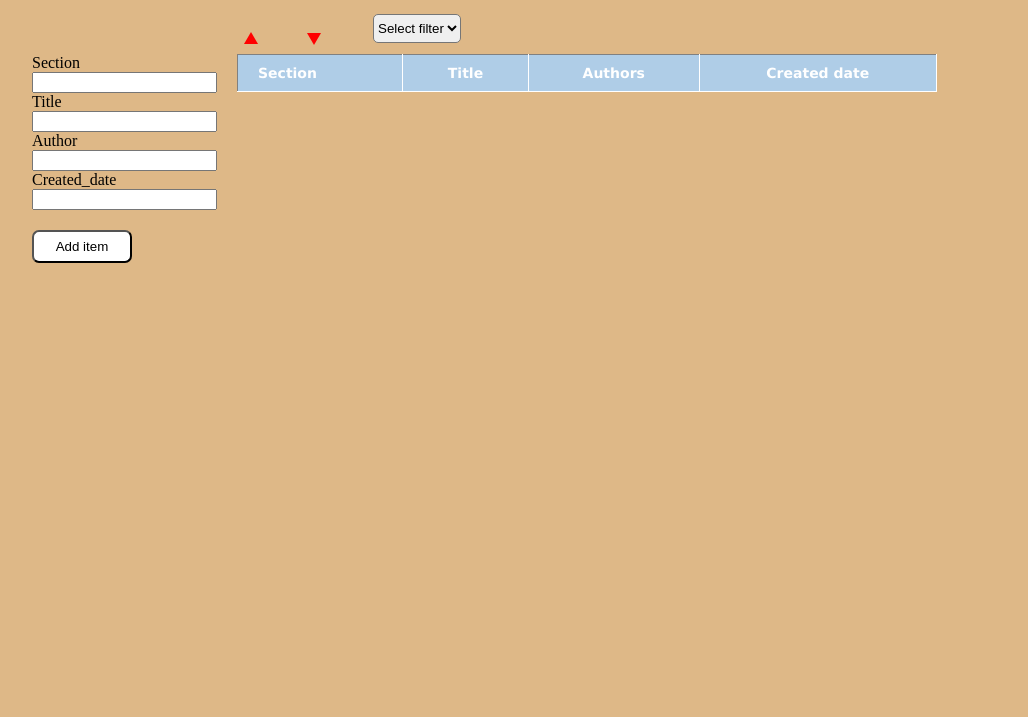
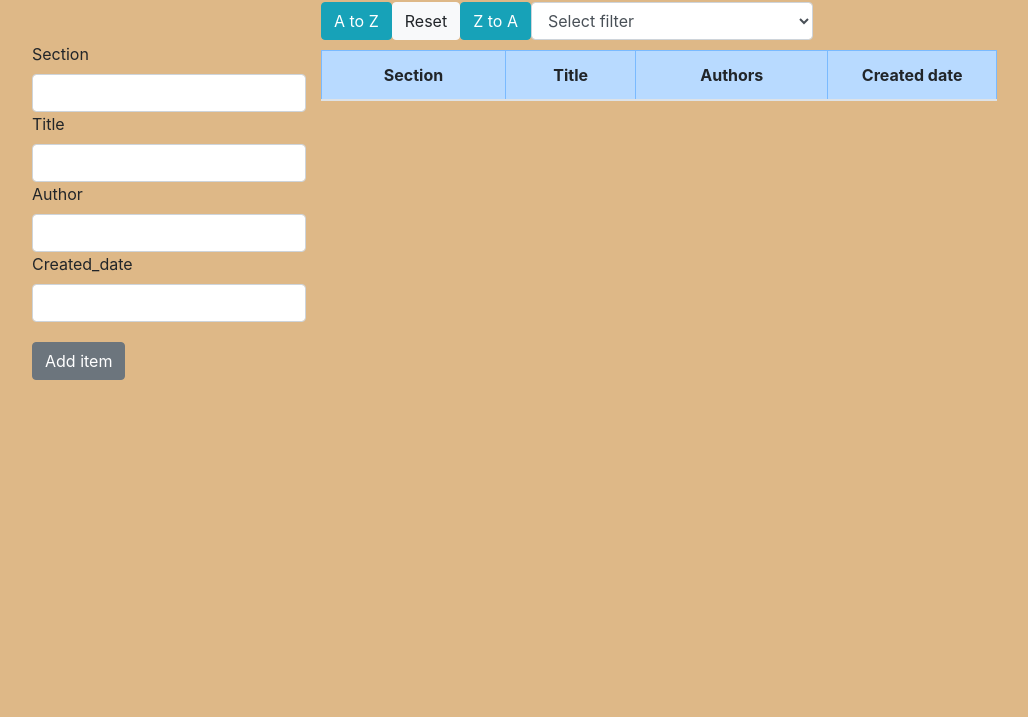
Before and after one commit to DimaShcherbakov/TableTask, a plain HTML site: page index.html in a window 1280 px wide. Shown: the part 83-800 px from the top of the page, without its empty margins (118-1146 px from the left). Drawn offline with nearby package versions, Linux system fonts and the light colour scheme; no server answers.

Commit message:
reboot with BT

```diff
--- /dev/null
+++ b/css/style.css
@@ -0,0 +1,20 @@
+
+body{
+    max-width: 980px;
+    margin:0 auto;
+    background-color:burlywood;
+}
+
+span{
+    font-family: "Old English Text MT";
+    font-size: 32px;
+}
+.table{
+    margin-top:10px;
+}
+.row .col-sm2{
+    padding-top:40px;
+}
+#add-element{
+    margin-top:20px;
+}
--- a/index.html
+++ b/index.html
@@ -1,51 +1,60 @@
-<!DOCTYPE html>
-<html>
+<!Doctype html>
+<html lang="en">
   <head>
-  <meta charset="utf-8" />
+    <meta charset="utf-8">
+    <meta name="viewport" content="width=device-width, initial-scale=1, shrink-to-fit=no">
+    <link rel="stylesheet" href="node_modules/bootstrap/dist/css/bootstrap.min.css">
+    <link rel="stylesheet" href="css/style.css">
     <title>Table</title>
-  <link rel="stylesheet" href="./style.css">
-  <script src = "./node_modules/bootstrap/dist/js/bootstrap.bundle.min.js"></script>
-  <link href = "./node_modules/bootstrap/dist/css/bootstrap.min.css"/>
   </head>
   <body>
-     <h1 class = "title-wrapper">
-        Table of the most popular news at
+    <h1 class = "h2 text-center">
+        Table of the most popular news at <br/>
         <span>"The New York Times"</span>
      </h1>
-     <div class = "wrapper">
-        <div action="" class = "user-enter">
+     <div class="container">
+        <div class="row justify-content-md-center">
+          <div class="col-sm2">
             <label for="exampleFormControlInput1">Section</label>
-            <input type="email" class="form-control" id="exampleFormControlInput1">
+            <input type="text" class="form-control" id="exampleFormControlInput1">
             <label for="exampleFormControlInput1">Title</label>
-            <input type="email" class="form-control" id="exampleFormControlInput1">
+            <input type="text" class="form-control" id="exampleFormControlInput1">
             <label for="exampleFormControlInput1">Author</label>
-            <input type="email" class="form-control" id="exampleFormControlInput1">
+            <input type="text" class="form-control" id="exampleFormControlInput1">
             <label for="exampleFormControlInput1">Created_date</label>
-            <input type="email" class="form-control" id="exampleFormControlInput1">
-            <button id = "add-element">Add item</button>
+            <input type="text" class="form-control" id="exampleFormControlInput1">
+            <button class = "btn btn-secondary" id = "add-element">Add item</button>
           </div>
+          <div class="col-sm">
             <div>
-            <div class = "table-header">
-                <button id = "descending-sort" onclick="sorting(2)"></button>
-                <!-- <button id = "normal-state" onclick="sorting(0)"></button> -->
-                <button id = "ascending-sort" onClick="sorting(1)"></button>
-                <select id = "user-choice" class="form-control form-control-sm" onChange="filter()">
+                <div class = "container">
+                    <div class="row">
+                    <button class="btn btn-info " onclick="sorting(1)">A to Z</button>
+                    <button class="btn btn-light  " onclick="sorting(0)">Reset</button>
+                    <button class="btn btn-info " onClick="sorting(2)">Z to A</button>
+                    <select id = "user-choice" class="form-control form-control-LG col-5" onChange="filter()">
                         <option value="">Select filter</option>
                     </select>
                     </div>
-            <table id = "myTable" border="1">
-        <thead>
-            <tr>
-                <th>Section</th>
-                <th>Title</th>
-                <th>Authors</th>
-                <th>Created date</th>
+                </div>
+                <table class = "table table-bordered" id = "myTable" >
+                    <thead >
+                        <tr class="table-primary">
+                            <th class = "text-center  w-15">Section</th>
+                            <th class = "text-center  w-30">Title</th>
+                            <th class = "text-center  w-30">Authors</th>
+                            <th class = "text-center  w-25">Created date</th>
                         </tr>
                         </thead>
                     <tbody id = "bodyTable"></tbody>
                 </table>
             </div>
           </div>
-  <script src = "script.js"></script>
+        </div>
+      </div>
+    <script src="https://code.jquery.com/jquery-3.3.1.slim.min.js" integrity="sha384-q8i/X+965DzO0rT7abK41JStQIAqVgRVzpbzo5smXKp4YfRvH+8abtTE1Pi6jizo" crossorigin="anonymous"></script>
+    <script src="https://cdnjs.cloudflare.com/ajax/libs/popper.js/1.14.3/umd/popper.min.js" integrity="sha384-ZMP7rVo3mIykV+2+9J3UJ46jBk0WLaUAdn689aCwoqbBJiSnjAK/l8WvCWPIPm49" crossorigin="anonymous"></script>
+    <script src="node_modules/bootstrap/dist/js/bootstrap.min.js"></script>
+    <script src = "js/script.js"></script>
 </body>
 </html>
--- a/script.js
+++ b/js/script.js
@@ -10,15 +10,13 @@ let Request = async (url)=>{
     const info = await fetch(`${url}`);
     const data = await info.json();
     resultArray = data.results;
-    for(let g = 0; g < resultArray.length; g++){
-        copyResultArray.push(resultArray[g])
-    }
+    copyResultArray = resultArray;
     return resultArray,copyResultArray;
 }
 const dataTr = Request(resultUrl)
 .then(res => {
     resultArray = res;
-    createTable(resultArray);
+    createUI(resultArray);
     });
 
 let createSelect = (array)=>{
@@ -30,7 +28,7 @@ let createSelect = (array)=>{
     }
 }
 
-let createTable = (array) => {
+let createUI = (array) => {
     document.getElementById("bodyTable").innerHTML = "";
     for(let i = 0; i < array.length; i++){
         sectionArray.push(array[i].section);
@@ -38,9 +36,13 @@ let createTable = (array) => {
         tr.id = "Table-row" + i;
 
         let td_1 = document.createElement("td");
+        td_1.className = "text-center center-block table-primary";
         let td_2 = document.createElement("td");
+        td_2.className = "text-center center-block table-info";
         let td_3 = document.createElement("td");
+        td_3.className = "text-center center-block table-info";
         let td_4 = document.createElement("td");
+        td_4.className = "text-center center-block table-info";
 
         let textTd_1 = document.createTextNode(array[i].section);
         td_1.appendChild(textTd_1);
@@ -63,16 +65,16 @@ let createTable = (array) => {
 
 let sorting = (sortType)=>{
     switch(sortType){
-        // case 0:
-        //     document.getElementById("bodyTable").innerHTML = "";
-        //     document.getElementById("user-choice").value = "Select filter";
-        //     console.log(copyResultArray)
-        //     createTable(copyResultArray);
-        //     break;
+        case 0:
+            document.getElementById("bodyTable").innerHTML = "";
+            document.getElementById("user-choice").value = "Select filter";
+            console.log(resultArray)
+            createUI(resultArray);
+            break;
         case 1:
             document.getElementById("bodyTable").innerHTML = "";
             document.getElementById("user-choice").value = "Select filter"
-            let ascArray = resultArray.sort((a, b)=> {
+            let ascArray = copyResultArray.sort((a, b)=> {
                 if (a.section > b.section) {
                 return 1;
                 }
@@ -81,12 +83,12 @@ let sorting = (sortType)=>{
                 }
                 return 0;
             });
-            createTable(ascArray);
+            createUI(ascArray);
             break;
         case 2:
             document.getElementById("bodyTable").innerHTML = "";
             document.getElementById("user-choice").value = "Select filter";
-            let descArray = resultArray.sort((a, b)=> {
+            let descArray = copyResultArray.sort((a, b)=> {
                 if (a.section < b.section) {
                 return 1;
                 }
@@ -95,13 +97,13 @@ let sorting = (sortType)=>{
                 }
                 return 0;
             });
-            createTable(descArray);
+            createUI(descArray);
             break;
     }
 }
 let filter = ()=>{
     if(document.getElementById("user-choice").value !="Select filter"){
-        clearArray = resultArray.filter(item => item.section === document.getElementById("user-choice").value);
-        createTable(clearArray);
+        clearArray = copyResultArray.filter(item => item.section === document.getElementById("user-choice").value);
+        createUI(clearArray);
     }
 }
--- a/style.css
+++ /dev/null
@@ -1,118 +0,0 @@
-
-body{
-    max-width: 980px;
-    margin:0 auto;
-    background-color:burlywood;
-}
-
-@import "../node_modules/bootstrap/scss/_tables.scss";
-@import "../node_modules/bootstrap/scss/_forms.scss";
-
-.wrapper{
-    display:flex;
-}
-h1{
-    font-size: 20px;
-}
-span{
-    font-family: "Old English Text MT";
-    font-size: 30px;
-}
-.title-wrapper{
-    display: block;
-    text-align: center;
-    width:330px;
-    margin:20px auto;
-}
-#user-choice{
-    padding-top:5px;
-    padding-bottom:5px;
-    border-radius:5px;
-    margin-left:100px;
-}
-.user-enter {
-    display:flex;
-    flex-direction: column;
-    margin-right:20px;
-    margin-top:40px;
-}
-/* .user-enter input{
-    width:200px;
-    padding:5px 0;
-    border-radius:7px;
-} */
-#add-element{
-    padding:7px 0;
-    width:100px;
-    border-radius: 7px;
-    margin-top:20px;
-    background-color:white;
-}
-table {
-    font-family: "Lucida Sans Unicode", "Lucida Grande", Sans-Serif;
-    font-size: 14px;
-    width: 700px;
-    border-collapse: collapse;
-    text-align: center;
-    }
-th, td:first-child {
-    background: #AFCDE7;
-    color: white;
-    padding: 10px 20px;
-    }
-th, td {
-    border-style: solid;
-    border-width: 0 1px 1px 0;
-    border-color: white;
-    }
-td {
-    background: #D8E6F3;
-    }
-th:first-child, td:first-child {
-    text-align: left;
-    }
-button{
-    background-color:transparent;
-}
-#ascending-sort,
-#descending-sort{
-    position: relative;
-    bottom: -4px;
-    left: -11px;
-    padding:0px;
-    border: 7px solid transparent;
-    border-top: 12px solid red;
-    transform: rotate(180deg);
-}
-#descending-sort{
-    top: 12px;
-    left: 70px;
-    transform: rotate(0deg);
-}
-#ascending-sort:hover,
-#descending-sort:hover,
-#ascending-sort:focus,
-#descending-sort:focus {
-    border-top: 12px solid #000000;
-    cursor: pointer;
-    outline:0px;
-}
-.table-header{
-    height:40px;
-}
-#normal-state{
-    position: relative;
-    bottom: -3px;
-    left: 30px;
-    width:16px;
-    height:5px;
-    border:0px;
-    border-bottom: 5px solid red;
-    cursor: pointer;
-}
-#normal-state:hover,
-#normal-state:focus,
-#normal-state:active{
-    border-bottom: 5px solid black;
-    outline:0px;
-}
```
Also changed, not shown: images/background.jpg (deleted), images/depositphotos_39596129-stock-photo-cardboard-texture-or-background.jpg (deleted). Lines whose indentation alone changed are shown as unchanged.
